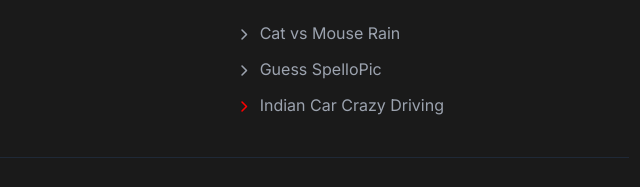
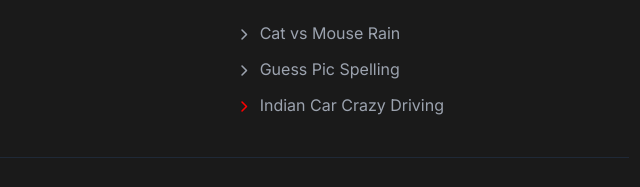
Before and after one commit to nadeemgamingstudio/indiancarcrazydriving, a plain HTML site: page index.html in a window 1280 px wide. Shown: the part 4542-4729 px from the top of the page, 635-1275 px from the left. Drawn offline with nearby package versions, Linux system fonts and the light colour scheme.

Commit message:
Update index.html

```diff
--- a/index.html
+++ b/index.html
@@ -1110,7 +1110,7 @@
                     <h4 class="text-lg font-bold text-white mb-6 border-l-4 border-accent-orange pl-3">More Games</h4>
                     <ul class="space-y-3">
                         <li><a href="https://nadeemgamingstudio.github.io/catvsmouserain" class="text-gray-400 hover:text-accent-yellow transition duration-300"><i class="fas fa-chevron-right text-xs mr-2"></i> Cat vs Mouse Rain</a></li>
-                        <li><a href="https://nadeemgamingstudio.github.io/guessspellopic" class="text-gray-400 hover:text-accent-green transition duration-300"><i class="fas fa-chevron-right text-xs mr-2"></i> Guess SpelloPic</a></li>
+                        <li><a href="https://nadeemgamingstudio.github.io/guessspicspelling" class="text-gray-400 hover:text-accent-green transition duration-300"><i class="fas fa-chevron-right text-xs mr-2"></i> Guess Pic Spelling</a></li>
                         <li><a href="https://nadeemgamingstudio.github.io/indiancarcrazydriving" class="text-gray-400 hover:text-accent-red transition duration-300"><i class="fas fa-chevron-right text-xs mr-2 text-accent-red"></i> Indian Car Crazy Driving</a></li>
                     </ul>
                 </div>
```
